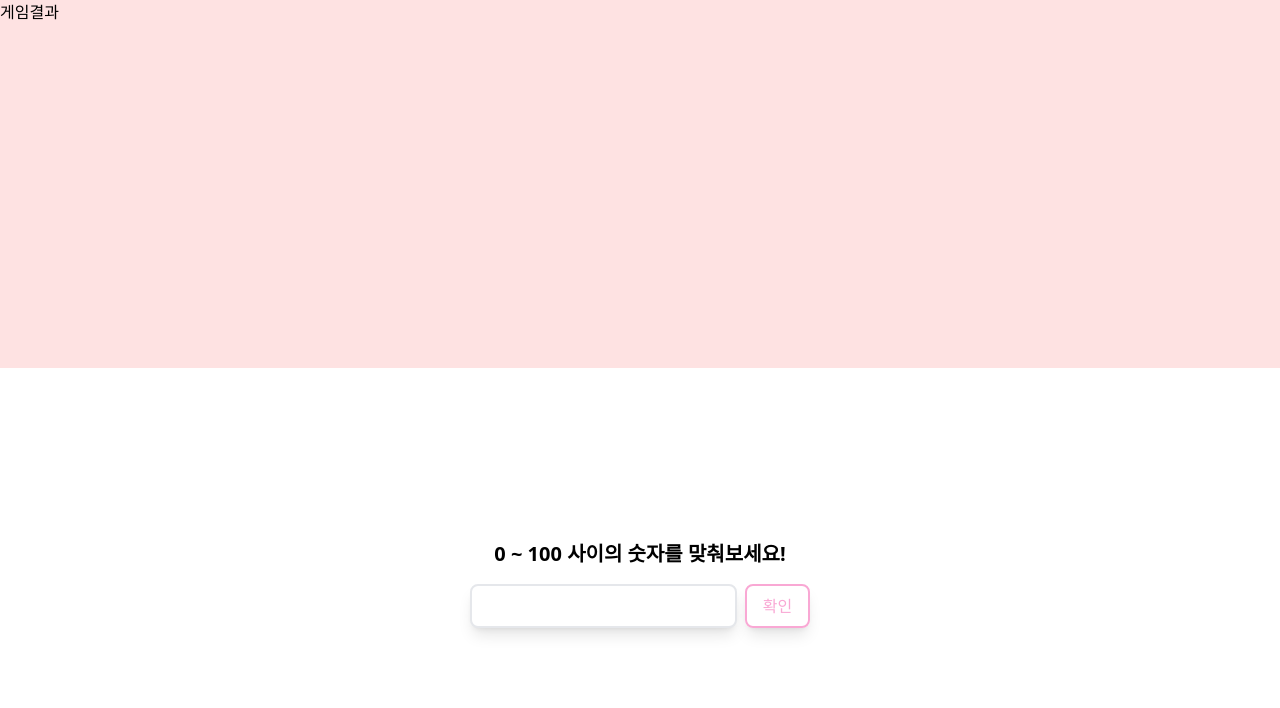
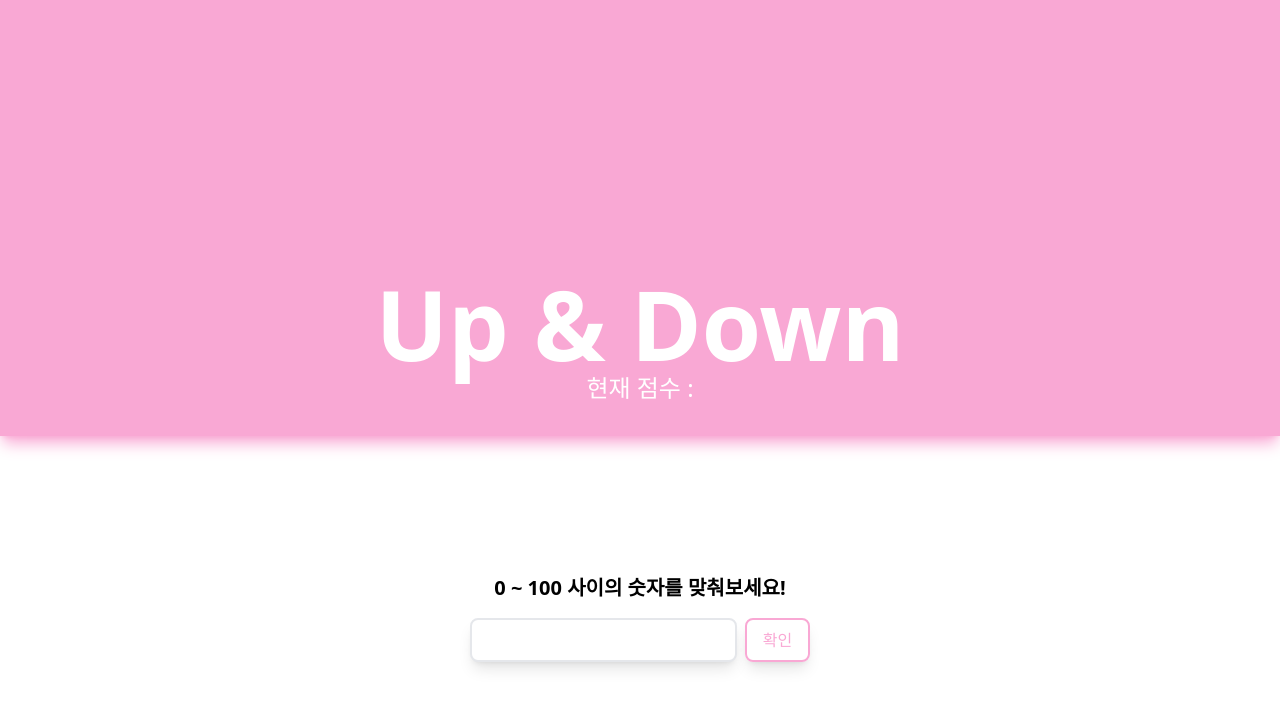
Before and after one commit to seon-2/bcs-part2-react, a React (Create React App) app in the folder up-down/: page / in a window 1280 px wide. Shown: the top 708 px of the page. Built offline with nearby package versions, Linux system fonts and the light colour scheme.

Commit message:
💄 [design] GameResult 화면 디자인

```diff
--- a/up-down/src/components/GameResult.jsx
+++ b/up-down/src/components/GameResult.jsx
@@ -1,6 +1,14 @@
-const GameResult= () => {
+const GameResult = () => {
+  const point = localStorage.getItem("point");
+  // 현재는 화면 처음 켤 때 현재점수에 아무것도 안 나타남 (0도)
+
   // grow는 부모가 flex여야 함.
-  return <div className="bg-red-100 w-full grow">게임결과</div>;
+  return (
+    <div className="bg-pink-300 w-full grow flex flex-col justify-end items-center text-white pb-8 shadow-pink-300 shadow-lg">
+      <div className="text-8xl font-black">Up & Down</div>
+      <div className="text-2xl">현재 점수 : {point}</div>
+    </div>
+  );
 };
 
 export default GameResult;
```
